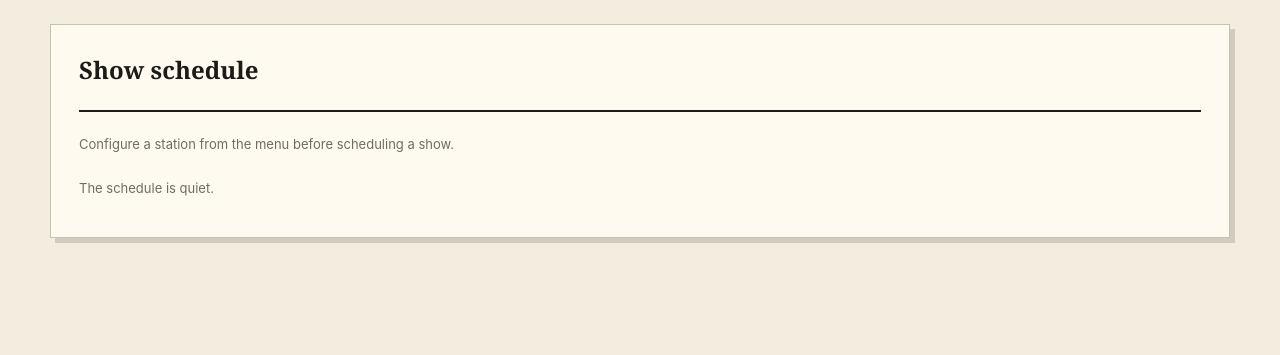
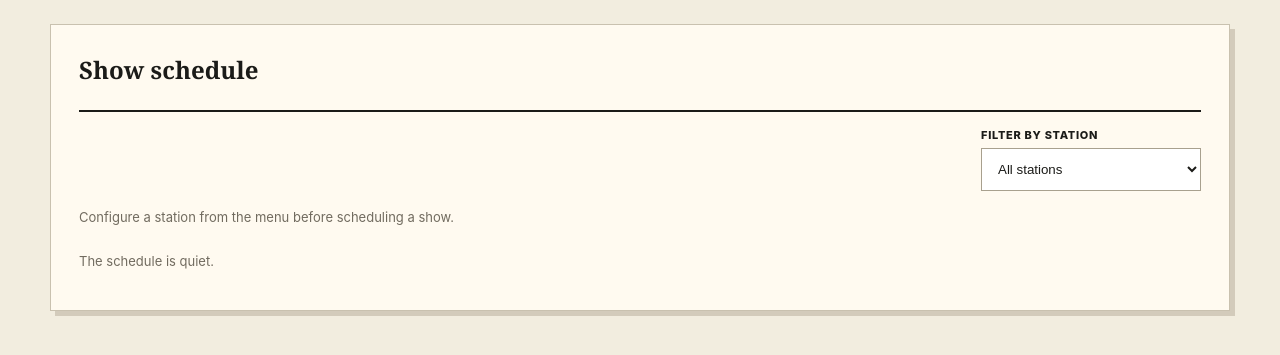
Before and after one commit to wirtes/radio-recorder-3000, a Flask app: page / in a window 1280 px wide. Shown: the part 187-542 px from the top of the page. Run offline with Flask 3, Linux system fonts and the light colour scheme; data that the repository does not hold is empty.

Commit message:
features

```diff
--- a/radio_recorder/routes.py
+++ b/radio_recorder/routes.py
@@ -55,21 +55,29 @@ def index():
     edit_show_id = request.args.get("edit_show", type=int)
     if edit_show_id:
         edit_show = query("SELECT * FROM shows WHERE id=?", (edit_show_id,), one=True)
+    station_filter = request.args.get("station", type=int)
+    show_params: tuple = ()
+    show_where = ""
+    if station_filter:
+        show_where = "WHERE s.station_id = ?"
+        show_params = (station_filter,)
     shows = [
         dict(row) for row in query(
-            """
+            f"""
             SELECT s.*, st.station_id AS station_code, st.logo_path AS station_logo_path
             FROM shows s JOIN stations st ON st.id=s.station_id
-                ORDER BY
-                    CASE WHEN s.frequency = 'weekly' THEN 1 ELSE 0 END,
+            {show_where}
+            ORDER BY
+                CASE WHEN s.frequency = 'weekly' THEN 1 ELSE 0 END,
                     CASE
                         WHEN s.frequency != 'weekly' THEN -1
                         WHEN s.weekday = 6 THEN 0
                         ELSE s.weekday + 1
                     END,
-                    s.start_time,
-                    s.name
-            """
+                s.start_time,
+                s.name
+            """,
+            show_params,
         )
     ]
     for show in shows:
@@ -105,6 +113,7 @@ def index():
         recording_pagination=recording_pagination,
         page_sizes=PAGE_SIZES,
         active_tab=active_tab,
+        station_filter=station_filter,
         edit_show=edit_show,
     )
 
--- a/radio_recorder/static/style.css
+++ b/radio_recorder/static/style.css
@@ -82,6 +82,8 @@ button.danger { color:#a12b1d; }
 .edit-banner { grid-column:1/-1; display:flex; justify-content:space-between; align-items:center; padding-bottom:12px; border-bottom:1px solid var(--line); }
 .edit-banner a { color:var(--orange); font-size:12px; font-weight:900; text-transform:uppercase; }
 .show-list { margin-top:28px; }
+.show-filter { display:flex; justify-content:flex-end; margin:-8px 0 18px; }
+.show-filter label { min-width:220px; }
 .show-list article.disabled { opacity:.5; }
 .show-badge { min-width:64px; padding:8px; text-align:center; background:var(--yellow); font:900 11px monospace; }
 .show-visual { position:relative; width:68px; height:68px; flex:0 0 68px; }
--- a/radio_recorder/templates/index.html
+++ b/radio_recorder/templates/index.html
@@ -8,12 +8,21 @@
 {% if active_tab == 'shows' %}
 <section class="panel wide" id="show-schedule-list">
   <div class="panel-title"><h3>Show schedule</h3></div>
+  <form class="show-filter" method="get" action="{{ url_for('main.index') }}#show-schedule-list">
+    <input type="hidden" name="tab" value="shows">
+    <label>Filter by station
+      <select name="station" onchange="this.form.submit()">
+        <option value="">All stations</option>
+        {% for station in stations %}<option value="{{ station.id }}" {{ 'selected' if station_filter == station.id else '' }}>{{ station.station_id }}</option>{% endfor %}
+      </select>
+    </label>
+  </form>
   {% if stations %}
   <form id="show-form" class="show-form {{ 'editing' if edit_show else '' }}" action="{{ url_for('main.update_show', show_id=edit_show.id) if edit_show else url_for('main.create_show') }}" method="post" enctype="multipart/form-data">
     {% if edit_show %}
       <div class="edit-banner">
         <strong>Editing {{ edit_show.name }}</strong>
-        <a href="{{ url_for('main.index') }}#show-form">Cancel</a>
+        <a href="{{ url_for('main.index', station=station_filter) if station_filter else url_for('main.index') }}#show-form">Cancel</a>
       </div>
     {% endif %}
     <label>Station<select name="station_id">{% for station in stations %}<option value="{{ station.id }}" {{ 'selected' if edit_show and edit_show.station_id == station.id else '' }}>{{ station.station_id }}</option>{% endfor %}</select></label>
@@ -43,7 +52,7 @@
         <span class="show-station-badge">{% if show.station_logo_path %}<img src="{{ url_for('main.station_logo', station_id=show.station_id) }}" alt="">{% endif %}<span>{{ show.station_code }}</span></span>
       </div>
       <div class="show-main"><strong>{{ show.name }}</strong><small>{{ show.schedule_description }}</small></div>
-      <a class="button quiet" href="{{ url_for('main.index', edit_show=show.id) }}#show-form">Edit</a>
+      <a class="button quiet" href="{{ url_for('main.index', edit_show=show.id, station=station_filter) if station_filter else url_for('main.index', edit_show=show.id) }}#show-form">Edit</a>
       <form action="{{ url_for('main.record_now', show_id=show.id) }}" method="post"><button class="quiet">Record now</button></form>
       <form action="{{ url_for('main.toggle_show', show_id=show.id) }}" method="post"><button class="quiet">{{ 'Pause' if show.enabled else 'Enable' }}</button></form>
       <form class="confirm-delete" data-delete-name="{{ show.name }}" data-delete-type="show" action="{{ url_for('main.delete_show', show_id=show.id) }}" method="post"><button class="quiet danger">Delete</button></form>
```
Also changed, not shown: tests/test_app.py (+42 -0 lines).
